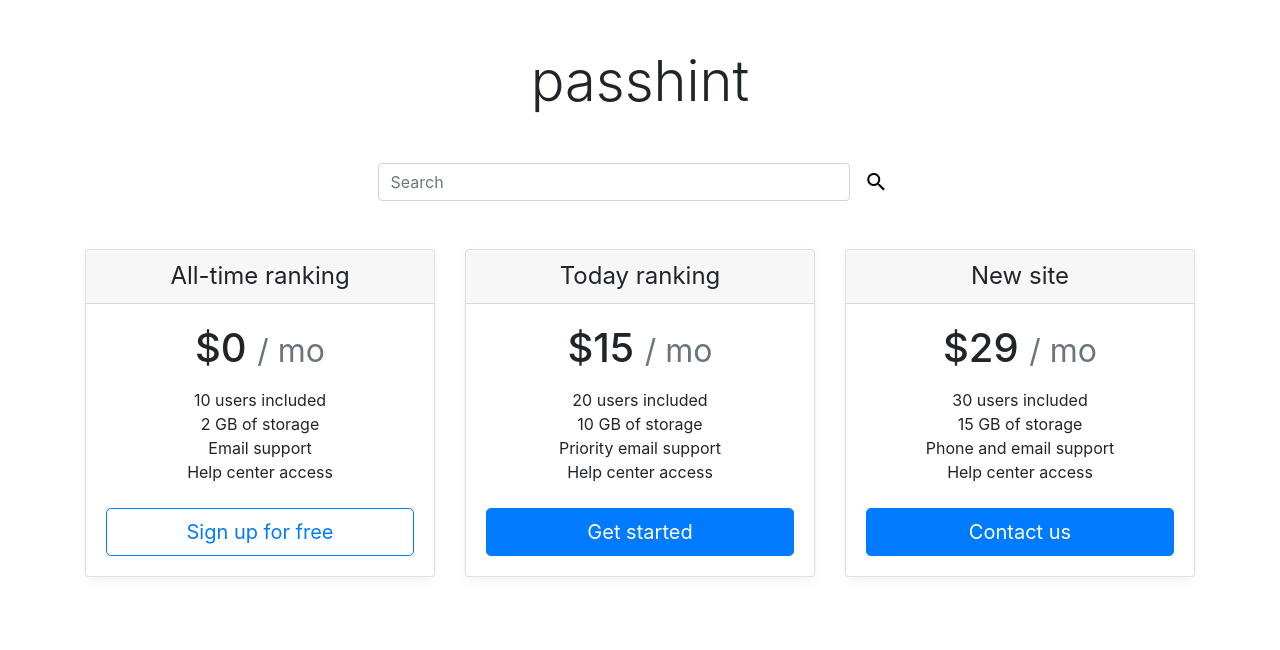
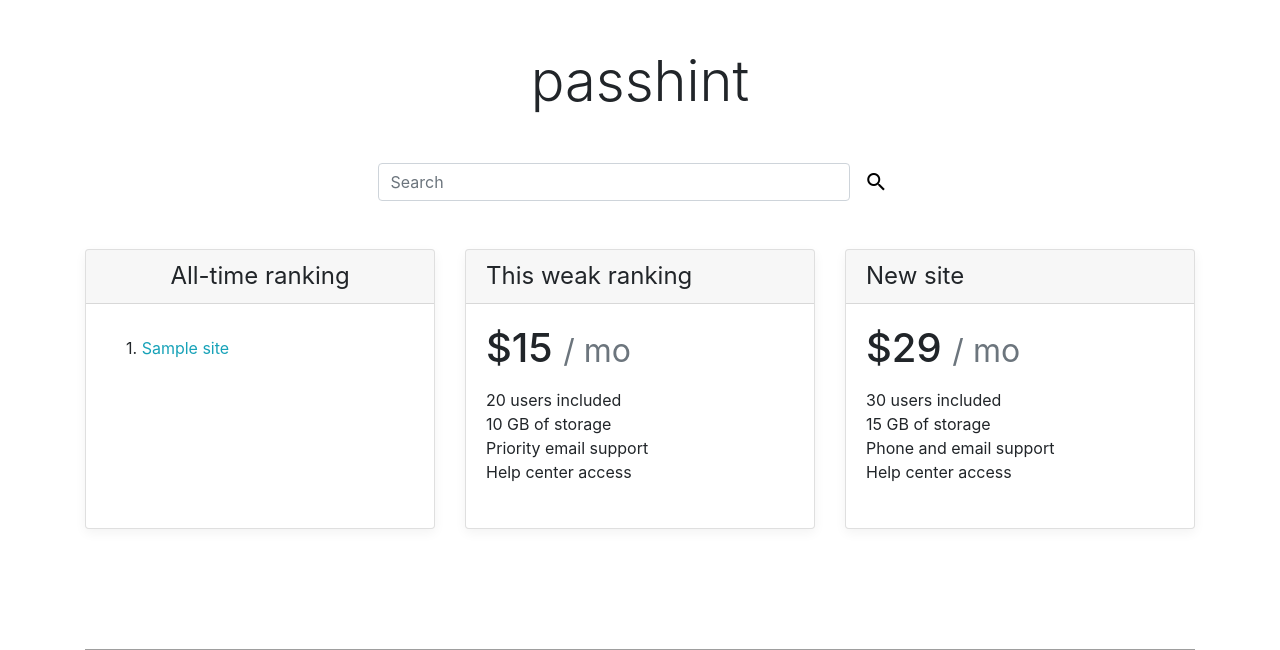
Before and after one commit to kim-sardine/passhint, a Django app: template passhint/templates/passhint/main.html in a window 1280 px wide. Shown: the part 56-706 px from the top of the page. Run offline with Django 3.2, Linux system fonts and the light colour scheme; the template is opened without the code that fills it: most values are stand-ins (such as "Sample title", 1, 10 or a date in 2020); parts of the project's set-up code (start-up, migrations or seed data) failed here and were passed over; some libraries are stand-ins or nearby versions; grey boxes are pictures that could not be loaded.

Commit message:
main 순위 부분 작업

```diff
--- a/passhint/templates/passhint/main.html
+++ b/passhint/templates/passhint/main.html
@@ -17,27 +17,24 @@
             </form>
         </div>
 
-        <div class="card-deck my-5 text-center">
+        <div class="card-deck my-5">
             <div class="card mb-4 box-shadow">
-                <div class="card-header">
+                <div class="card-header text-center">
                     <h4 class="my-0 font-weight-normal">{% trans "All-time ranking" %}</h4>
                 </div>
                 <div class="card-body">
-                    <h1 class="card-title pricing-card-title">$0
-                        <small class="text-muted">/ mo</small>
-                    </h1>
-                    <ul class="list-unstyled mt-3 mb-4">
-                        <li>10 users included</li>
-                        <li>2 GB of storage</li>
-                        <li>Email support</li>
-                        <li>Help center access</li>
+                    <ul class="list-group list-group-flush">
+                        {% for site in all_time_ranking %}
+                            <li class="list-group-item text-truncate">
+                                 {{ forloop.counter }}. <a class="text-info" href="{% url "passhint:site_detail" site.name %}">{{site.name}}</a>
+                            </li>
+                        {% endfor %}
                     </ul>
-                    <button type="button" class="btn btn-lg btn-block btn-outline-primary">Sign up for free</button>
                 </div>
             </div>
             <div class="card mb-4 box-shadow">
                 <div class="card-header">
-                    <h4 class="my-0 font-weight-normal">{% trans "Today ranking" %}</h4>
+                    <h4 class="my-0 font-weight-normal">{% trans "This weak ranking" %}</h4>
                 </div>
                 <div class="card-body">
                     <h1 class="card-title pricing-card-title">$15
@@ -49,7 +46,6 @@
                         <li>Priority email support</li>
                         <li>Help center access</li>
                     </ul>
-                    <button type="button" class="btn btn-lg btn-block btn-primary">Get started</button>
                 </div>
             </div>
             <div class="card mb-4 box-shadow">
@@ -66,7 +62,6 @@
                         <li>Phone and email support</li>
                         <li>Help center access</li>
                     </ul>
-                    <button type="button" class="btn btn-lg btn-block btn-primary">Contact us</button>
                 </div>
             </div>
         </div>
```
Also changed, not shown: passhint/views.py (+14 -0 lines).
